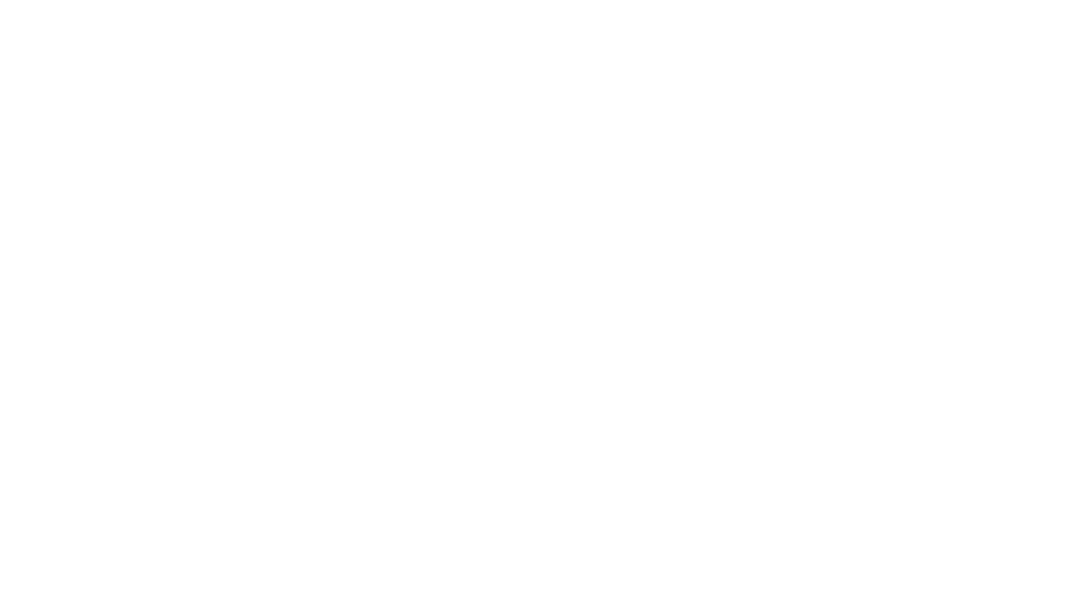
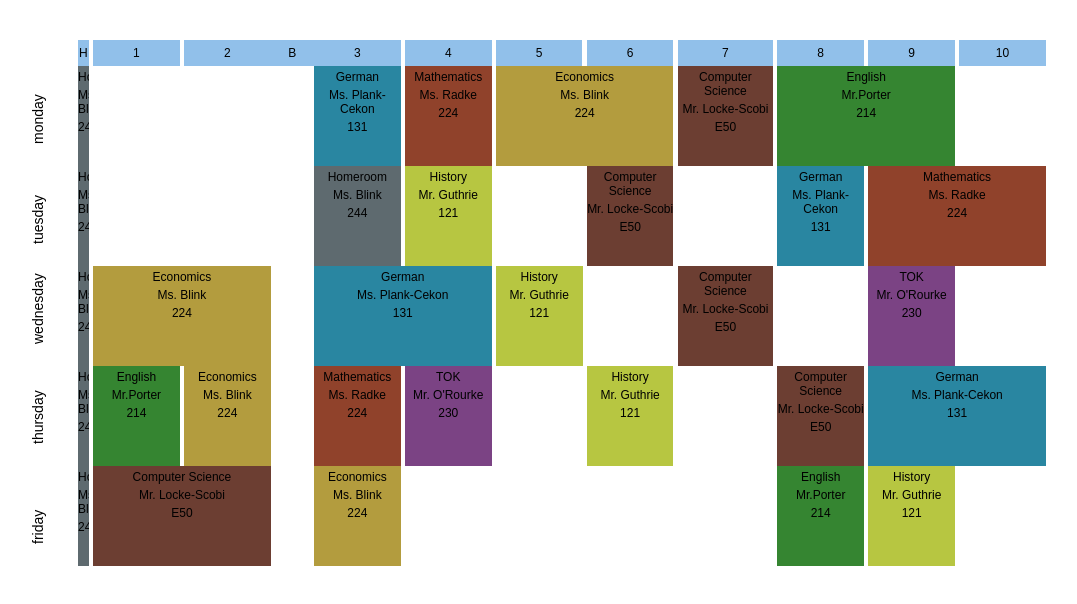
Before and after one commit to arselzer/timetable, a website: page index.html in a window 1280 px wide. Shown: the whole page, without its empty margins (98-1175 px from the left). Drawn offline with nearby package versions, Linux system fonts and the light colour scheme.

Commit message:
it works!!

```diff
--- a/css/main.css
+++ b/css/main.css
@@ -1,8 +1,64 @@
+* {
+  box-sizing: border-box;
+  -moz-box-sizing: border-box;
+  -webkit-box-sizing: border-box;
+  -ms-box-sizing: border-box;
+  -o-box-sizing: border-box;
+}
+
 .main {
   font-family: Helvetiva, Arial, sans-serif;
-  margin-top: 40px;
+  margin: 40px auto;
+  width: 1000px;
 }
 
 .timetable {
-  width: 800px;
+  min-width: 1040px;
 }
+
+.header {
+  height: 26px;
+  font-size: 12px;
+  margin-left: 36px;
+}
+
+.period {
+  height: 26px;
+  padding-top: 6px;
+  background-color: rgb(145, 192, 234);
+  /*border-left: 1px solid rgb(53, 129, 162);*/
+  text-align: center;
+  display: block;
+  float: left;
+}
+
+.day {
+  display: block;
+  height: 100px;
+}
+
+.day > .name {
+  font-size: 14px;
+  display: block;
+  float: left;
+  width: 36px;
+  height: 100px;
+
+  transform: rotate(-90deg) translate(-10px, 20px);
+  -webkit-transform: rotate(-90deg) translate(-10px, 20px);
+  -moz-transform: rotate(-90deg) translate(-10px, 20px);
+}
+
+.day .section {
+  font-size: 12px;
+  display: block;
+  float: left;
+  height: 100px;
+  text-align: center;
+  overflow: hidden;
+}
+
+.section > div {
+  display: block;
+  margin-top: 4px;
+}
--- a/js/main.js
+++ b/js/main.js
@@ -2,37 +2,156 @@
  *  Copyright © (c) 2014 Alexander Selzer <aselzer3@gmail.com>
  */
 
-var width = 800
+var width = 1000
 var height = 540
 
-var tt = $("#timetable")
+var tt = $(".timetable")
 
 $.getJSON("timetable.json", function(data) {
 
-  var periods = {}
-  Object.keys(data.periods).forEach(function(key) {
-    var period = data.periods[key]
+  // TODO check input format
 
+  /* Add needed data to input */
+  var periods = data.periods.map(function(period) {
     var t1 = period.time[0]
         t2 = period.time[1]
 
-    period.timeDifference = t2.split(":")[0] * 60 + parseInt(t2.split(":")[1])
-        - t1.split(":")[0] * 60 + parseInt(t1.split(":")[1])
+    period.start = t1.split(":")[0] * 60 + parseInt(t1.split(":")[1])
+    period.end = t2.split(":")[0] * 60 + parseInt(t2.split(":")[1])
 
-    period.width = (width - 32) / Object.keys(data.periods).length
+    period.length = period.end - period.start
 
-    periods[key] = period
+    return period
   })
+
+  var dayTime = periods[periods.length-1].end - periods[0].start
+
+  periods = periods.map(function(period) {
+    period.width = (1000 - 32) / (dayTime / period.length)
+    return period
+  })
+
+  for (var i = 0; i < periods.length - 1; i++) {
+    var thisPeriod = periods[i],
+        nextPeriod = periods[i+1]
+
+    thisPeriod.distanceToNext = (1000 - 32) / (dayTime / (nextPeriod.start - thisPeriod.end))
+  }
 
   var weeks = data.weeks
   var classes = data.classes
+  var periods = data.periods
 
   var columns = periods.length
 
   console.log(periods)
-  console.log(data)
+  console.log(dayTime)
 
   var header = $("<div>")
     .addClass("header")
 
+  periods.forEach(function(period) {
+    var period = $("<div>")
+      .text(period.name)
+      .addClass("period")
+      .css("width", period.width)
+      .css("margin-right", period.distanceToNext)
+    header.append(period)
+  })
+
+  tt.append(header)
+
+  var currentWeek = weeks[0] // TODO, make dynamic
+
+  /* Render Timetable */
+
+  for (var key in currentWeek.days) {
+    var day = currentWeek.days[key]
+
+    // row = one day
+    var row = $("<div>")
+      .addClass("day")
+
+    // day name
+    row.append($("<div>")
+      .addClass("name")
+      .text(key))
+
+    var sections = []
+
+    // append classes to row
+    // spaces are not yet here
+    day.classes.forEach(function(cl) {
+      // class type of the class & periods
+
+      // class type
+      var classType
+      var fullPeriods = []
+
+      classes.forEach(function(c) {
+        if (cl.name === c.name)
+          classType = c
+      })
+
+      periods.forEach(function(period) {
+        cl.periods.forEach(function(period2) {
+          if (period.name === period2) {
+            fullPeriods.push(period)
+          }
+        })
+      })
+
+      var width = fullPeriods[fullPeriods.length-1].end - fullPeriods[0].start
+
+      cl.class = classType,
+      cl.width = (1000 - 32) /
+      (dayTime / width)
+      cl.periods = fullPeriods
+
+      sections.push(cl)
+    })
+
+    // add spaces between classes
+    for (var i = 0; i < day.classes.length - 1; i++) {
+      var curClass = day.classes[i],
+          nextClass = day.classes[i+1]
+
+      curClass.timeToNext = (nextClass.periods[0].start - curClass.periods[curClass.periods.length-1].end)
+
+      curClass.distanceToNext = (1000 - 32) /
+      (dayTime / curClass.timeToNext)
+      console.log(curClass)
+    }
+
+    /* Classes are transformed to Easy-to-render "sections" */
+
+    sections.forEach(function(section) {
+      var sectionDiv = $("<div>")
+        .css("width", section.width)
+        .addClass("section")
+
+      if (section.class) {
+        sectionDiv.addClass("class")
+          .css("background-color", section.class.color)
+          .css("margin-right", section.distanceToNext)
+
+        sectionDiv.append($("<div>")
+          .addClass("name")
+          .text(section.name))
+
+        sectionDiv.append($("<div>")
+          .addClass("teacher")
+          .text(section.class.teacher))
+
+        sectionDiv.append($("<div>")
+          .addClass("room")
+          .text(section.class.room))
+      }
+
+      row.append(sectionDiv)
+    })
+
+    tt.append(row)
+  }
+
 })
--- a/timetable.json
+++ b/timetable.json
@@ -1,40 +1,55 @@
 {
   "school_start": "2014-08-26",
-  "periods": {
-    "HR": {
+  "periods": [
+    {
+      "name": "H",
       "time": ["8:30", "8:35"]
     },
-    "1": {
+    {
+      "name": "1",
       "time": ["8:37", "9:17"]
     },
-    "2": {
+    {
+      "name": "2",
       "time": ["9:19", "9:59"]
     },
-    "Break": {
+    {
+      "name": "B",
       "time": ["9:59", "10:19"]
     },
-    "3": {
+    {
+      "name": "3",
       "time": ["10:19", "10:59"]
     },
-    "4": {
+    {
+      "name": "4",
       "time": ["11:01","11:41"]
     },
-    "5": {
+    {
+      "name": "5",
+      "time": ["11:43", "12:23"]
+    },
+    {
+      "name": "6",
       "time": ["12:25", "13:05"]
     },
-    "7": {
-      "time": ["13:05", "13:51"]
+    {
+      "name": "7",
+      "time": ["13:07", "13:51"]
     },
-    "8": {
+    {
+      "name": "8",
       "time": ["13:53", "14:33"]
     },
-    "9": {
+    {
+      "name": "9",
       "time": ["14:35", "15:15"]
     },
-    "10": {
+    {
+      "name": "10",
       "time": ["15:17", "15:57"]
     }
-  },
+  ],
   "weeks": [
     {
       "name": "A",
@@ -43,7 +58,7 @@
           "classes": [
             {
               "name": "Homeroom",
-              "periods": ["HR"]
+              "periods": ["H"]
             },
             {
               "name": "German",
@@ -71,7 +86,7 @@
           "classes": [
             {
               "name": "Homeroom",
-              "periods": ["HR"]
+              "periods": ["H"]
             },
             {
               "name": "Homeroom",
@@ -100,7 +115,7 @@
           "classes": [
             {
               "name": "Homeroom",
-              "periods": ["HR"]
+              "periods": ["H"]
             },
             {
               "name": "Economics",
@@ -129,7 +144,7 @@
           "classes": [
             {
               "name": "Homeroom",
-              "periods": ["HR"]
+              "periods": ["H"]
             },
             {
               "name": "English",
@@ -166,7 +181,7 @@
           "classes": [
             {
               "name": "Homeroom",
-              "periods": ["HR"]
+              "periods": ["H"]
             },
             {
               "name": "Computer Science",
@@ -195,7 +210,7 @@
           "classes": [
             {
               "name": "Homeroom",
-              "periods": ["HR"]
+              "periods": ["H"]
             },
             {
               "name": "German",
@@ -223,7 +238,7 @@
           "classes": [
             {
               "name": "Homeroom",
-              "periods": ["HR"]
+              "periods": ["H"]
             },
             {
               "name": "Homeroom",
@@ -252,7 +267,7 @@
           "classes": [
             {
               "name": "Homeroom",
-              "periods": ["HR"]
+              "periods": ["H"]
             },
             {
               "name": "Economics",
@@ -281,7 +296,7 @@
           "classes": [
             {
               "name": "Homeroom",
-              "periods": ["HR"]
+              "periods": ["H"]
             },
             {
               "name": "English",
@@ -318,7 +333,7 @@
           "classes": [
             {
               "name": "Homeroom",
-              "periods": ["HR"]
+              "periods": ["H"]
             },
             {
               "name": "Computer Science",
@@ -345,37 +360,50 @@
     {
       "name": "Economics",
       "teacher": "Ms. Blink",
-      "room": "224"
+      "room": "224",
+      "color": "rgb(179, 156, 62)"
     },
     {
       "name": "English",
       "teacher": "Mr.Porter",
-      "room": "214"
+      "room": "214",
+      "color": "rgb(53, 133, 49)"
     },
     {
       "name": "Computer Science",
       "teacher": "Mr. Locke-Scobi",
-      "room": "E50"
+      "room": "E50",
+      "color": "rgb(108, 62, 50)"
     },
     {
       "name": "German",
       "teacher": "Ms. Plank-Cekon",
-      "room": "131"
+      "room": "131",
+      "color": "rgb(41, 134, 161)"
     },
     {
       "name": "TOK",
       "teacher": "Mr. O'Rourke",
-      "room": "230"
+      "room": "230",
+      "color": "rgb(123, 67, 132)"
     },
     {
       "name": "Mathematics",
       "teacher": "Ms. Radke",
-      "room": "224"
+      "room": "224",
+      "color": "rgb(144, 66, 43)"
     },
     {
       "name": "Homeroom",
       "teacher": "Ms. Blink",
-      "room": "244"
+      "room": "244",
+      "color": "rgb(94, 106, 111)"
+    },
+    {
+      "name": "History",
+      "teacher": "Mr. Guthrie",
+      "room": "121",
+      "color": "rgb(183, 198, 65)"
     }
   ]
 }
```
